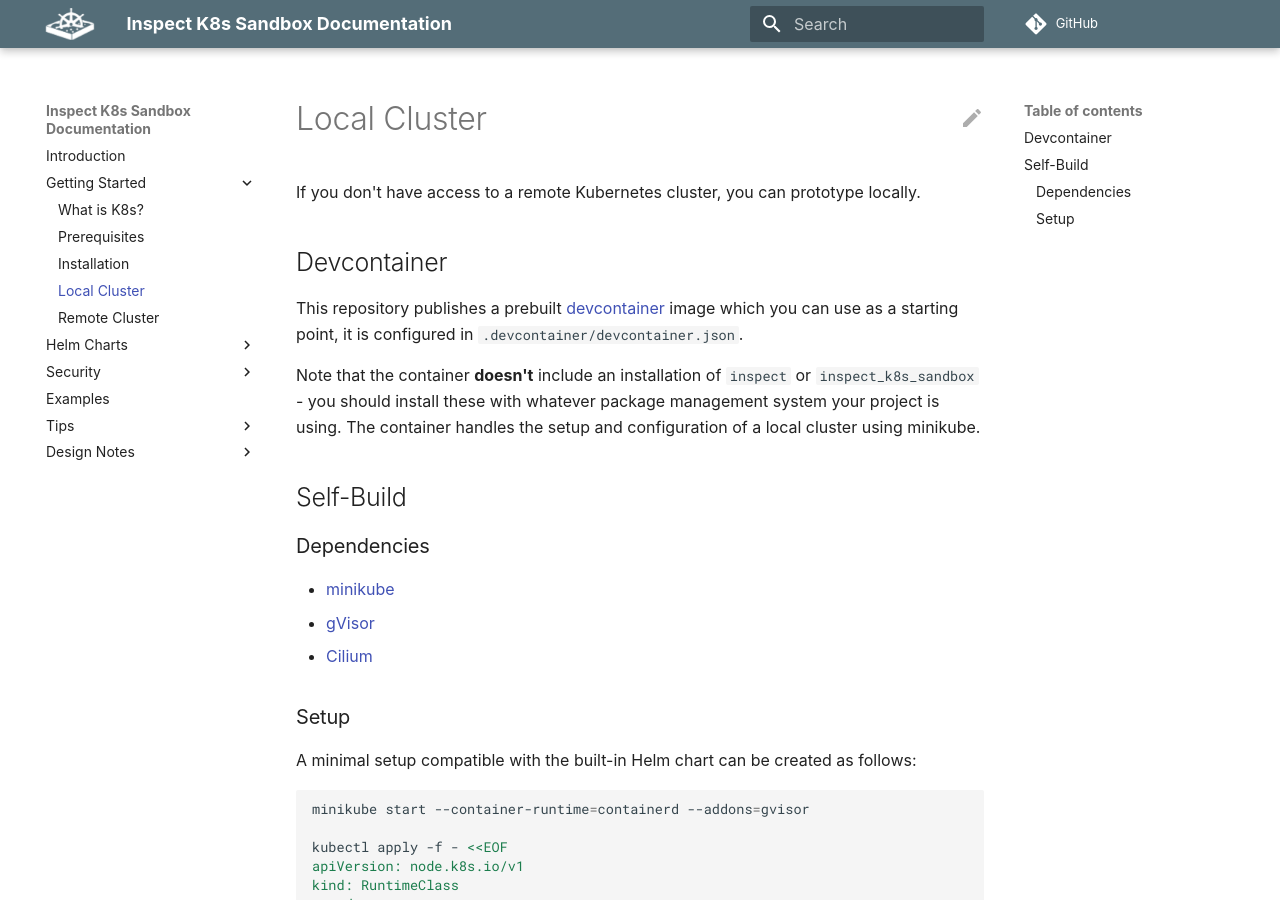
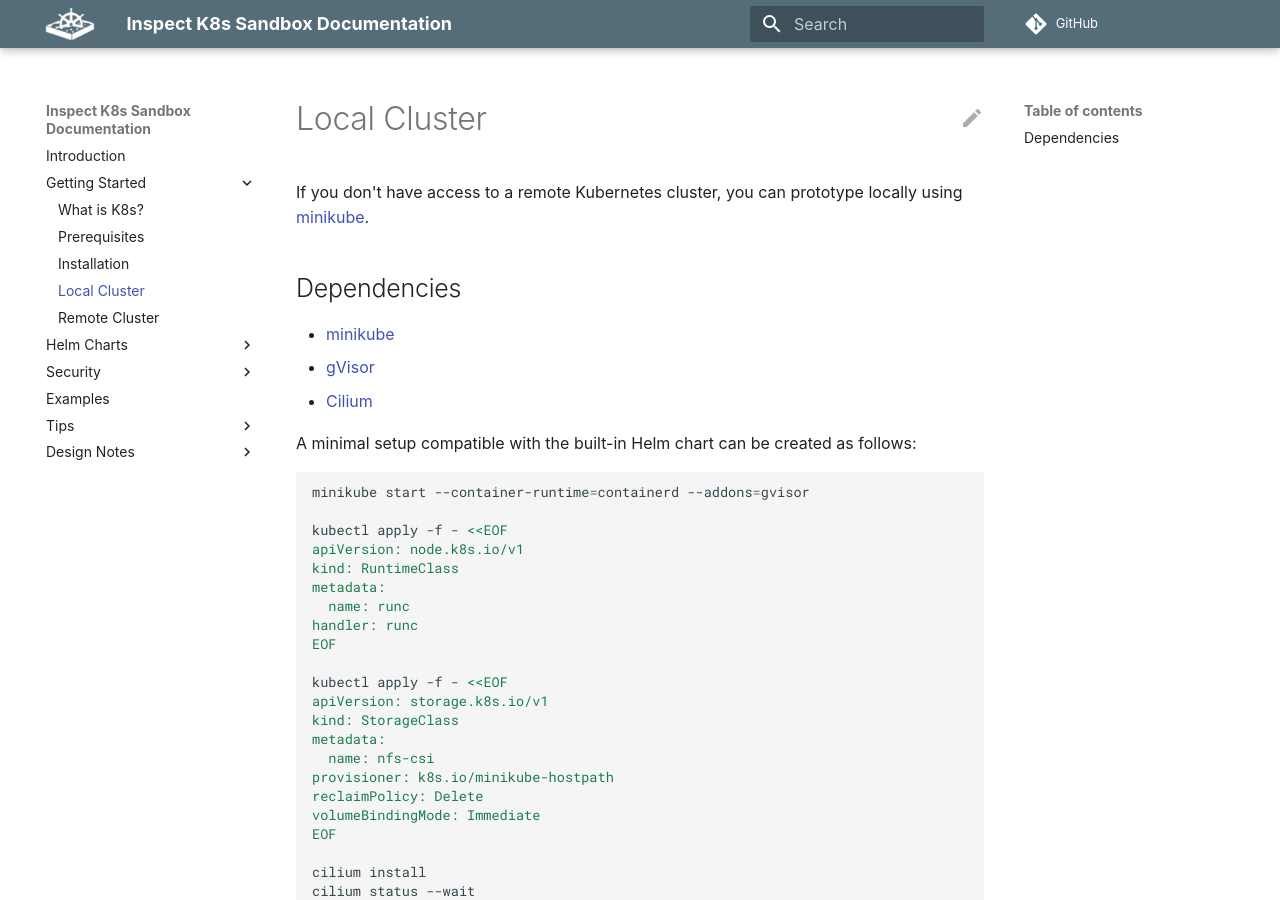
Before and after one commit to UKGovernmentBEIS/inspect_k8s_sandbox, an MkDocs documentation site: the page built from docs/docs/getting-started/local-cluster.md, in a window 1280 px wide and 900 px high. Built offline with MkDocs 1.6.1 and Material for MkDocs 9.7.7, drawn with Linux system fonts in a browser that asks for light colours; some web fonts are replaced; comment, search, counter and statistics services are not loaded.

Commit message:
Revert recent devcontainer changes (#138)
* Revert "Do not cache the first time building devcontainer (#137)"

This reverts commit 77007295cb634dea34539a94eebeefba43cf91f3.

* Revert "Fix devcontainer publish (#136)"

This reverts commit 9ba819c3a6eba1c96abe2922856402adce12f2e0.

* Revert "Add workflow and docs for published devcontainer (#119)"

This reverts commit a9a8a55cbc3d76ab051b73dfaf741ab7530f0c43.

```diff
--- a/docs/docs/getting-started/local-cluster.md
+++ b/docs/docs/getting-started/local-cluster.md
@@ -1,25 +1,13 @@
 # Local Cluster
 
-If you don't have access to a remote Kubernetes cluster, you can prototype locally.
+If you don't have access to a remote Kubernetes cluster, you can prototype locally using
+[minikube](https://minikube.sigs.k8s.io/docs/).
 
-## Devcontainer
-
-This repository publishes a prebuilt [devcontainer](https://containers.dev/) image which you can use as a starting point, it is configured in  `.devcontainer/devcontainer.json`.
-
-Note that the container **doesn't** include an installation of `inspect` or
-`inspect_k8s_sandbox` - you should install these with whatever package management
-system your project is using. The container handles the setup and configuration of
-a local cluster using minikube.
-
-## Self-Build
-
-### Dependencies
+## Dependencies
 
 * [minikube](https://minikube.sigs.k8s.io/docs/)
 * [gVisor](https://gvisor.dev/docs/user_guide/install/)
 * [Cilium](https://github.com/cilium/cilium-cli)
-
-### Setup
 
 A minimal setup compatible with the built-in Helm chart can be created as follows:
 
```
Also changed, not shown: CONTRIBUTING.md (+3 -6 lines), .devcontainer/README.md (added), 4 other files.
